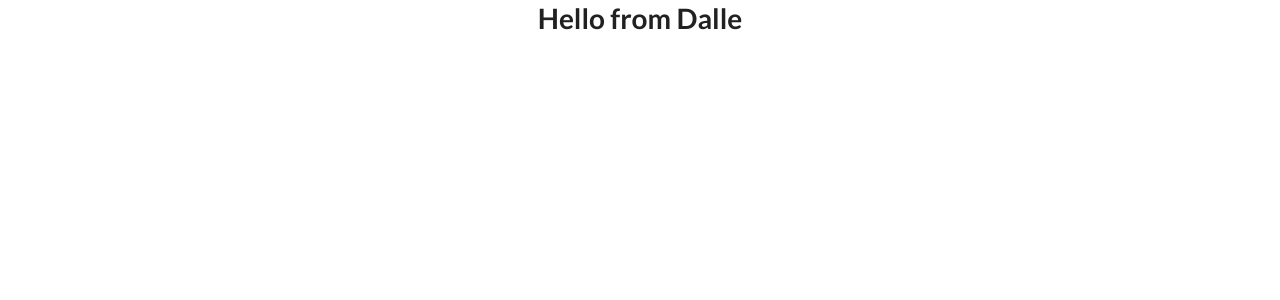
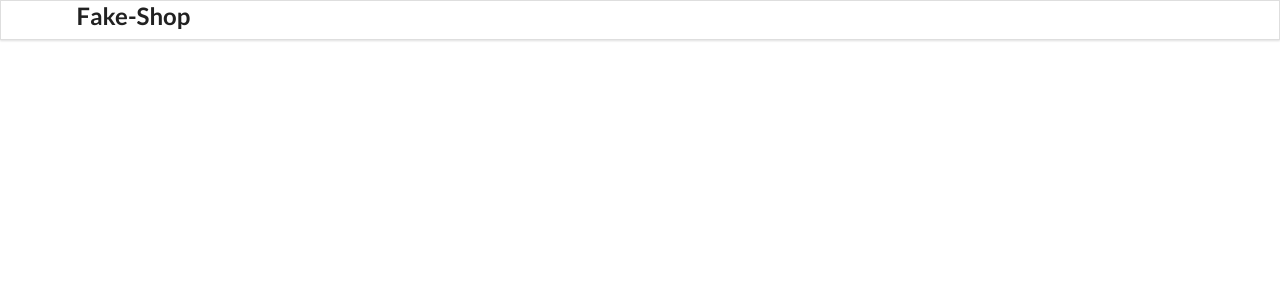
Before and after one commit to send-2-irfan/react_redux, a React (Create React App) app: page / in a window 1280 px wide. Shown: the top 300 px of the page. Built offline with nearby package versions, Linux system fonts and the light colour scheme.

Commit message:
header component renderd

```diff
--- a/src/App.js
+++ b/src/App.js
@@ -1,9 +1,11 @@
 import './App.css';
+import Header from './containers/Header';
 
 function App() {
   return (
     <div className="App">
       <h1>Hello from Dalle</h1>
+      <Header />
     </div>
   );
 }
--- a/src/containers/Header.js
+++ b/src/containers/Header.js
@@ -0,0 +1,13 @@
+import React from 'react'
+
+function Header() {
+  return (
+    <div className='ui fixed menu'>
+        <div className='ui container center'>
+            <h2>Fake-Shop</h2>
+        </div>
+    </div>
+  )
+}
+
+export default Header
```
